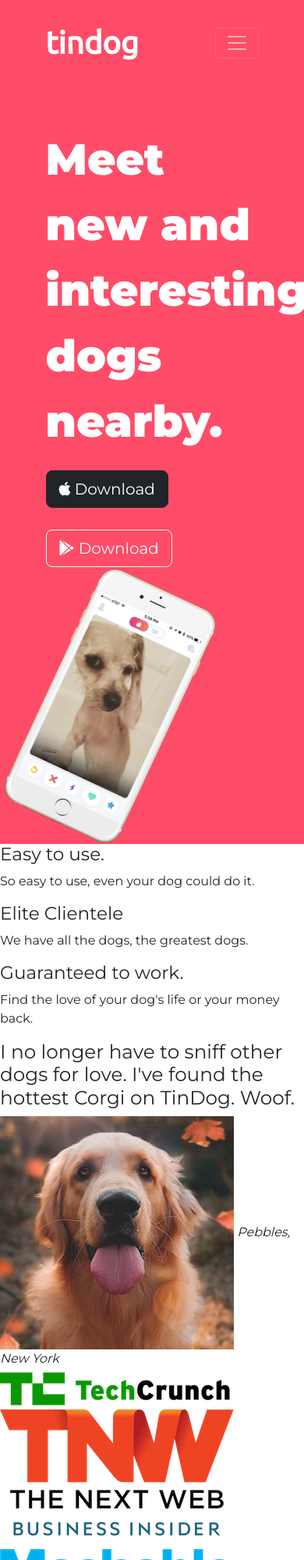
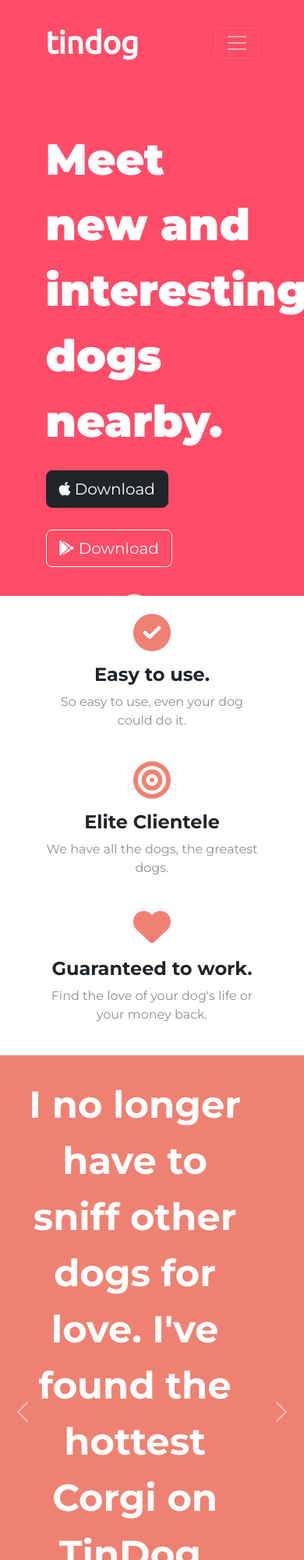
Before and after one commit to lbyg1003/Bootstrap---tindog, a plain HTML site: page index.html in a window 390 px wide. Shown: the top 2000 px of the page at 78% size. Drawn offline with nearby package versions, Linux system fonts and the light colour scheme.

Commit message:
update style

```diff
--- a/css/styles.css
+++ b/css/styles.css
@@ -1,15 +1,6 @@
 body {
   font-family: 'Montserrat';
   font-weight: 400;
-}
-
-.container-fluid{
-  padding: 3% 15%;
-}
-
-#title{
-  background-color: #ff4c68;
-  color: #fff;
 }
 
 h1{
@@ -19,7 +10,26 @@ h1{
   line-height: 1.5;
 }
 
-/* Navigation Bar */
+h2 {
+  font-family: 'Montserrat';
+  font-weight: 700;
+  font-size: 3rem;
+  line-height: 1.5;
+}
+
+h3 {
+  font-family: 'Montserrat';
+  font-weight: 700;
+  font-size: 1.5rem;
+}
+
+/* Title Section*/
+#title{
+  background-color: #ff4c68;
+  color: #fff;
+}
+
+/* Title - Navigation Bar */
 .navbar{
   padding-bottom: 4.5rem;
 }
@@ -40,13 +50,98 @@ h1{
   font-size: 1.2rem;
 }
 
-/* Download Buttons */
+/* Title - Download Buttons */
 .download-button {
   margin: 5% 3% 5% 0;
 }
 
-/* Title Image */
+.title-img-div {
+  position: relative;
+}
+
+/* Title - Image */
 .title-image {
   width: 60%;
   transform: rotate(25deg);
+  margin: 2rem auto;
+  position: absolute;
+  right: 30%;
 }
+
+.title-container {
+  padding: 3% 15% 6% 15%;
+}
+
+/* Features */
+#features {
+  text-align: center;
+  background-color: #fff;
+  z-index: 1;
+  position: relative;
+}
+
+.feature-container {
+  padding: 3% 15%;
+}
+
+.feature-div {
+  padding: 4%;
+}
+
+.feature-description {
+  color: #8f8f8f;
+}
+
+.feature-icon {
+  font-size: 3rem;
+  margin-bottom: 1rem;
+  color: #ef8172;
+}
+
+.feature-icon:hover {
+  color: #ff4c68;
+}
+
+/* Testimonials */
+#testimonials {
+  text-align: center;
+  background-color: #ef8172;
+  color: #fff;
+}
+
+.carousel-item {
+  padding: 7% 15%;
+}
+
+.testimonial-img {
+  width: 10%;
+  border-radius: 100%;
+  margin: 1rem;
+}
+
+/* Press */
+#press {
+  background-color: #ef8172;
+  text-align: center;
+  padding-bottom: 5%;
+}
+
+.press-img {
+  width: 15%;
+  margin-left: 2%;
+  margin-right: 2%;
+}
+
+/* Pricing */
+#pricing {
+  padding: 100px;
+  text-align: center;
+}
+
+.pricing-card {
+  padding: 3% 2%;
+}
+
+.card-header {
+  padding-top: 20px;
+}
--- a/index.html
+++ b/index.html
@@ -12,7 +12,7 @@
   <!-- google fonts -->
   <link rel="preconnect" href="https://fonts.googleapis.com">
   <link rel="preconnect" href="https://fonts.gstatic.com" crossorigin>
-  <link href="https://fonts.googleapis.com/css2?family=Montserrat:wght@300;400;900&family=Ubuntu&display=swap" rel="stylesheet">
+  <link href="https://fonts.googleapis.com/css2?family=Montserrat:wght@300;400;700;900&family=Ubuntu&display=swap" rel="stylesheet">
   <!-- fontawesome -->
   <script src="https://kit.fontawesome.com/08f0a21e10.js" crossorigin="anonymous"></script>
 
@@ -24,9 +24,7 @@
 <body>
 
   <section id="title">
-    <div class="container-fluid">
-
-
+    <div class="container-fluid title-container">
 
       <!-- Nav Bar -->
       <nav class="navbar navbar-expand-lg navbar-dark">
@@ -58,7 +56,7 @@
           <button type="button" class="btn btn-dark btn-lg download-button"><i class="fa-brands fa-apple"></i> Download</button>
           <button type="button" class="btn btn-outline-light btn-lg download-button"><i class="fa-brands fa-google-play"></i> Download</button>
         </div>
-        <div class="col-lg-6">
+        <div class="col-lg-6 title-img-div">
           <img class="title-image" src="images/iphone6.png" alt="iphone-mockup">
         </div>
 
@@ -71,15 +69,27 @@
   <!-- Features -->
 
   <section id="features">
+    <div class="container-fluid feature-container">
 
+      <div class="row">
+        <div class="col-lg-4 feature-div">
+          <i class="fa-solid fa-circle-check feature-icon"></i>
           <h3>Easy to use.</h3>
-    <p>So easy to use, even your dog could do it.</p>
+          <p class="feature-description">So easy to use, even your dog could do it.</p>
+        </div>
+        <div class="col-lg-4 feature-div">
+          <i class="fa-solid fa-bullseye feature-icon"></i>
+          <h3>Elite Clientele</h3>
+          <p class="feature-description">We have all the dogs, the greatest dogs.</p>
+        </div>
+        <div class="col-lg-4 feature-div">
+          <i class="fa-solid fa-heart feature-icon"></i>
+          <h3>Guaranteed to work.</h3>
+          <p class="feature-description">Find the love of your dog's life or your money back.</p>
+        </div>
+      </div>
 
-    <h3>Elite Clientele</h3>
-    <p>We have all the dogs, the greatest dogs.</p>
-
-    <h3>Guaranteed to work.</h3>
-    <p>Find the love of your dog's life or your money back.</p>
+    </div>
 
   </section>
 
@@ -88,13 +98,28 @@
 
   <section id="testimonials">
 
+    <div id="carouselExampleControls" class="carousel slide" data-bs-ride="carousel">
+      <div class="carousel-inner">
+        <div class="carousel-item active">
           <h2>I no longer have to sniff other dogs for love. I've found the hottest Corgi on TinDog. Woof.</h2>
-    <img src="images/dog-img.jpg" alt="dog-profile">
+          <img class='testimonial-img' src="images/dog-img.jpg" alt="dog-profile">
           <em>Pebbles, New York</em>
-
-    <!-- <h2 class="testimonial-text">My dog used to be so lonely, but with TinDog's help, they've found the love of their life. I think.</h2>
-    <img class="testimonial-image" src="images/lady-img.jpg" alt="lady-profile">
-    <em>Beverly, Illinois</em> -->
+        </div>
+        <div class="carousel-item">
+          <h2>My dog used to be so lonely, but with TinDog's help, they've found the love of their life. I think.</h2>
+          <img class="testimonial-img" src="images/lady-img.jpg" alt="lady-profile">
+          <em>Beverly, Illinois</em>
+        </div>
+      </div>
+      <button class="carousel-control-prev" type="button" data-bs-target="#carouselExampleControls" data-bs-slide="prev">
+        <span class="carousel-control-prev-icon" aria-hidden="true"></span>
+        <span class="visually-hidden">Previous</span>
+      </button>
+      <button class="carousel-control-next" type="button" data-bs-target="#carouselExampleControls" data-bs-slide="next">
+        <span class="carousel-control-next-icon" aria-hidden="true"></span>
+        <span class="visually-hidden">Next</span>
+      </button>
+    </div>
 
   </section>
 
@@ -102,11 +127,10 @@
   <!-- Press -->
 
   <section id="press">
-    <img src="images/techcrunch.png" alt="tc-logo">
-    <img src="images/tnw.png" alt="tnw-logo">
-    <img src="images/bizinsider.png" alt="biz-insider-logo">
-    <img src="images/mashable.png" alt="mashable-logo">
-
+    <img class="press-img" src="images/techcrunch.png" alt="tc-logo">
+    <img class="press-img" src="images/tnw.png" alt="tnw-logo">
+    <img class="press-img" src="images/bizinsider.png" alt="biz-insider-logo">
+    <img class="press-img" src="images/mashable.png" alt="mashable-logo">
   </section>
 
 
@@ -117,30 +141,55 @@
     <h2>A Plan for Every Dog's Needs</h2>
     <p>Simple and affordable price plans for your and your dog.</p>
 
+    <div class="row">
 
+      <div class="col-lg-4 col-md-6 pricing-card">
+        <div class="card h-100">
+          <div class="card-header">
             <h3>Chihuahua</h3>
+          </div>
+          <div class="card-body d-flex flex-column">
             <h2>Free</h2>
             <p>5 Matches Per Day</p>
             <p>10 Messages Per Day</p>
             <p>Unlimited App Usage</p>
-    <button type="button">Sign Up</button>
+            <a href="#" class="btn btn-lg btn-outline-dark w-100 mt-auto">Sign Up</a>
+          </div>
+        </div>
+      </div>
 
-
+      <div class="col-lg-4 col-md-6 pricing-card">
+        <div class="card h-100">
+          <div class="card-header">
             <h3>Labrador</h3>
+          </div>
+          <div class="card-body d-flex flex-column">
             <h2>$49 / mo</h2>
             <p>Unlimited Matches</p>
             <p>Unlimited Messages</p>
             <p>Unlimited App Usage</p>
-    <button type="button">Sign Up</button>
+            <a href="#" class="btn btn-lg btn-dark w-100 mt-auto">Sign Up</a>
+          </div>
+        </div>
+      </div>
 
-
+      <div class="col-lg-4 pricing-card">
+        <div class="card h-100">
+          <div class="card-header">
             <h3>Mastiff</h3>
+          </div>
+          <div class="card-body d-flex flex-column">
             <h2>$99 / mo</h2>
             <p>Pirority Listing</p>
             <p>Unlimited Matches</p>
             <p>Unlimited Messages</p>
             <p>Unlimited App Usage</p>
-    <button type="button">Sign Up</button>
+            <a href="#" class="btn btn-lg btn-dark w-100 mt-auto">Sign Up</a>
+          </div>
+        </div>
+      </div>
+
+    </div>
 
   </section>
 
```
Lines whose indentation alone changed are shown as unchanged.
